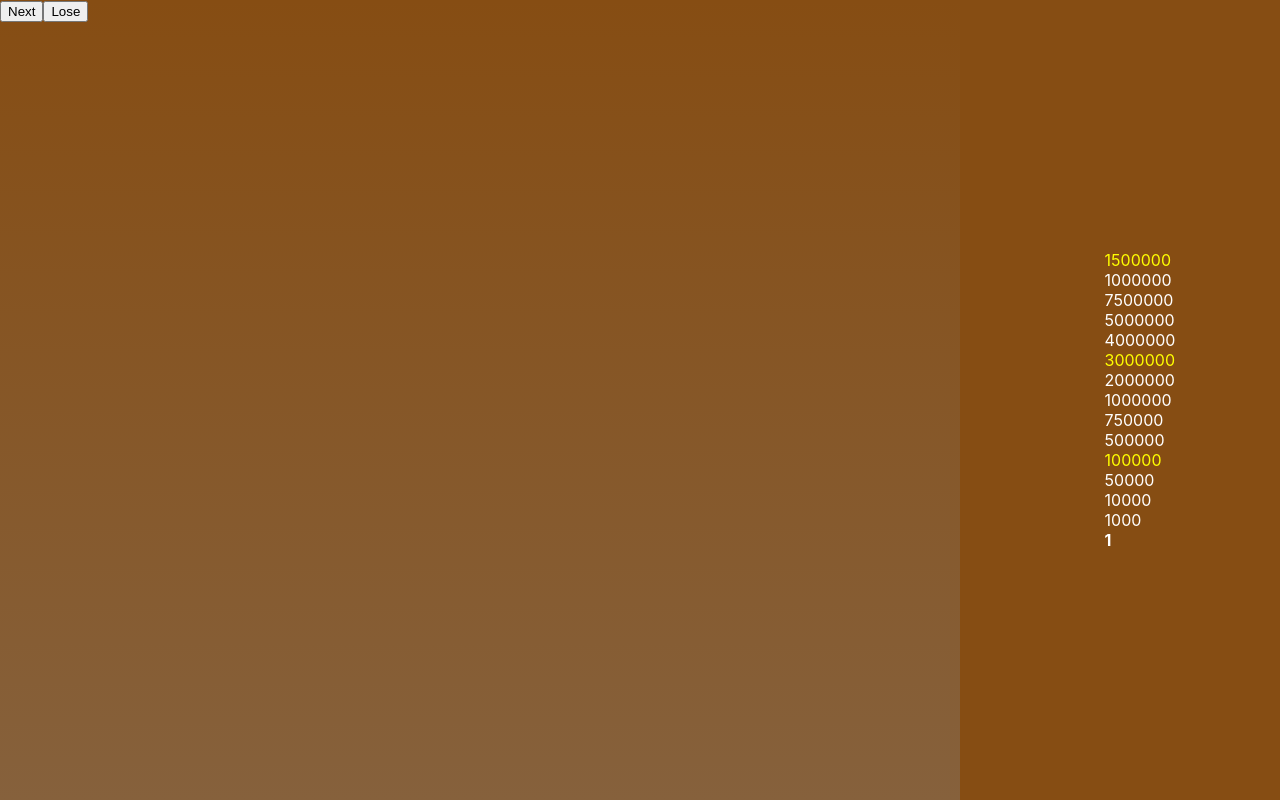
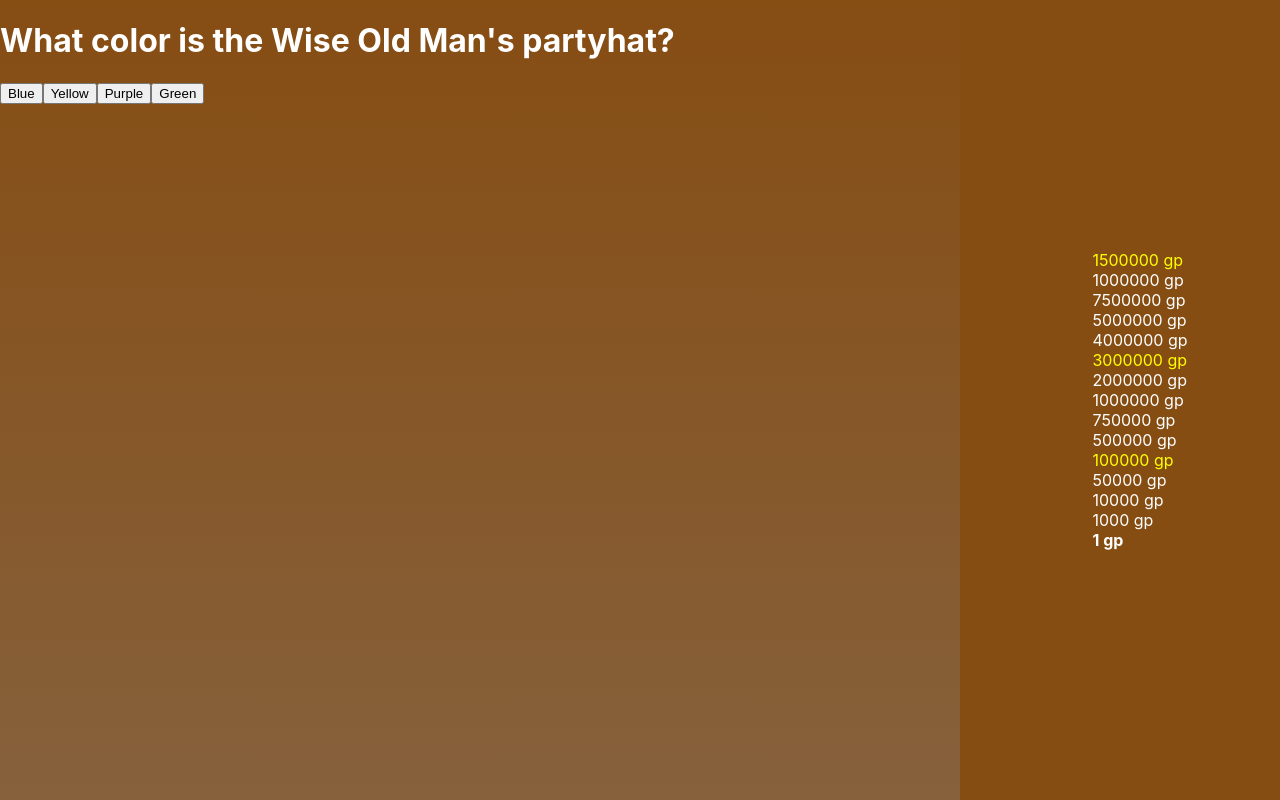
Before and after one commit to KJSmith530/RSMillionair, a React (Create React App) app: page / in a window 1280 px wide. Built offline with nearby package versions, Linux system fonts and the light colour scheme.

Commit message:
added button functions

```diff
--- a/src/App.js
+++ b/src/App.js
@@ -14,7 +14,12 @@ function App() {
   };
   return (
     <div className="app">
-      <Main nextQuestion={nextQuestion} resetQuestion={resetQuestion} />
+      <Main
+        nextQuestion={nextQuestion}
+        resetQuestion={resetQuestion}
+        currentQuestionId={currentQuestionId}
+        stages={stages}
+      />
 
       <Money currentQuestionId={currentQuestionId} stages={stages} />
     </div>
--- /dev/null
+++ b/src/components/Answer.js
@@ -0,0 +1,12 @@
+const Answer = ({ text, isCorrect, nextQuestion, resetQuestion }) => {
+  function handleClick() {
+    if (isCorrect) {
+      nextQuestion();
+    } else {
+      resetQuestion();
+    }
+  }
+  return <button onClick={handleClick}>{text}</button>;
+};
+
+export default Answer;
--- a/src/components/Main.js
+++ b/src/components/Main.js
@@ -1,10 +1,21 @@
 import React from "react";
+import Question from "./Question";
+import Answer from "./Answer";
 
-const Main = ({ nextQuestion, resetQuestion }) => {
+const Main = ({ nextQuestion, resetQuestion, stages, currentQuestionId }) => {
+  const currentStage = stages[currentQuestionId];
   return (
     <div className="main">
-      <button onClick={nextQuestion}>Next</button>
-      <button onClick={resetQuestion}>Lose</button>
+      <Question question={currentStage.question} />
+      {currentStage.answers.map((answer) => (
+        <Answer
+          isCorrect={answer.isCorrect}
+          text={answer.text}
+          key={answer.id}
+          nextQuestion={nextQuestion}
+          resetQuestion={resetQuestion}
+        />
+      ))}
     </div>
   );
 };
--- a/src/components/MoneyAmount.js
+++ b/src/components/MoneyAmount.js
@@ -8,24 +8,9 @@ const MoneyAmount = ({ amount, isActive, isCheckpoint }) => {
         checkpoint: isCheckpoint,
       })}
     >
-      {amount}
+      {amount} gp
     </li>
   );
 };
 
 export default MoneyAmount;
-
-//  <ul className="amount">
-//       <li>10,000,000 gp</li>
-//       <li>5,000,000 gp</li>
-//       <li>2,500,000 gp</li>
-//       <li>1,000,000 gp</li>
-//       <li>500,000 gp</li>
-//       <li>100,000 gp</li>
-//       <li>50,000 gp</li>
-//       <li>10,000 gp</li>
-//       <li>5,000 gp</li>
-//       <li>1,000 gp</li>
-//       <li>100 gp</li>
-//       <li>1 gp</li>
-//     </ul>
--- /dev/null
+++ b/src/components/Question.js
@@ -0,0 +1,7 @@
+import React from "react";
+
+const Question = ({ question }) => {
+  return <h1>{question}</h1>;
+};
+
+export default Question;
--- a/src/stages.json
+++ b/src/stages.json
@@ -1,6 +1,24 @@
 [
-  { "id": 0, "amount": 1 },
-  { "id": 1, "amount": 1000 },
+  {
+    "id": 0,
+    "amount": 1,
+    "question": "What color is the Wise Old Man's partyhat?",
+    "answers": [
+      {"id": 0, "text": "Blue", "isCorrect": true},
+      {"id": 1, "text": "Yellow"},
+      {"id": 2, "text": "Purple"},
+      {"id": 3, "text": "Green"}
+    ]
+  },
+  { "id": 1,
+    "amount": 1000,
+    "question": "What color is the Wise Old Man's partyhat?",
+    "answers": [
+      {"id": 0, "text": "hi", "isCorrect": true},
+      {"id": 1, "text": "Yellow"},
+      {"id": 2, "text": "Purple"},
+      {"id": 3, "text": "Green"}
+    ]  },
   { "id": 2, "amount": 10000 },
   { "id": 3, "amount": 50000 },
   { "id": 4, "amount": 100000, "checkpoint": true },
```
